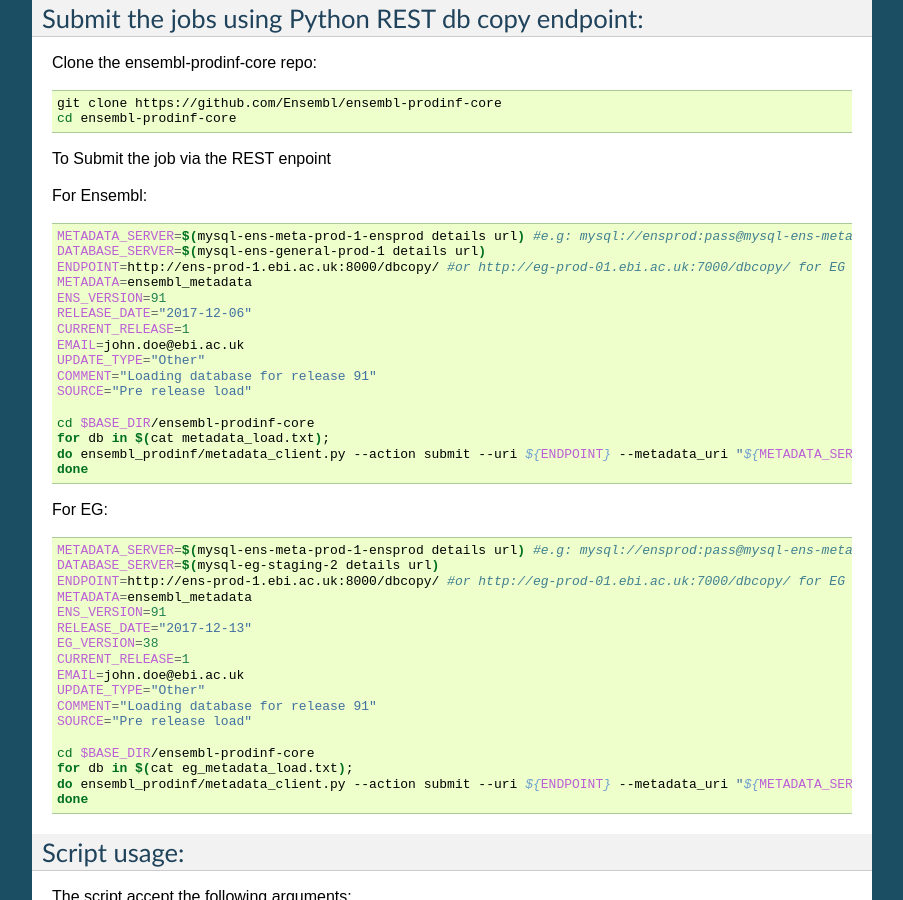
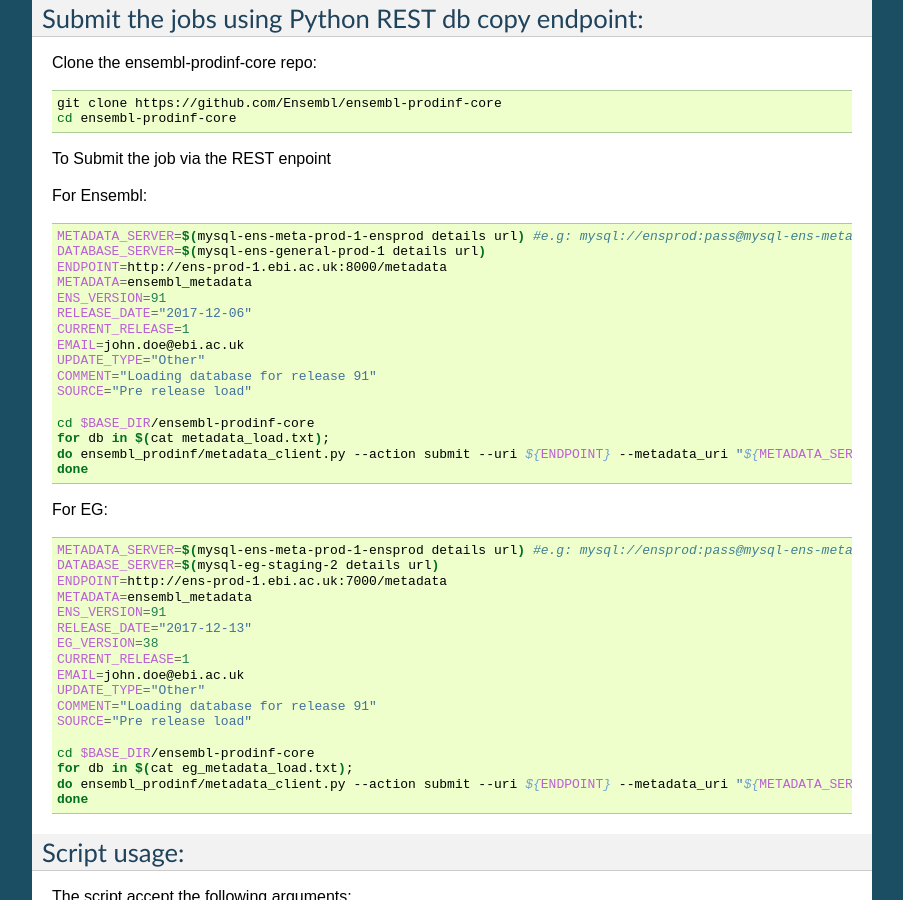
Before and after one commit to Ensembl/ensembl-prodinf-datachecks, a Sphinx documentation site: the page built from docs/bulk_metadata_load.rst, in a window 1280 px wide and 900 px high, scrolled down 710 px. Shown: the whole window, without its empty margins (198-1101 px from the left). Built offline with Sphinx 7.4.7, drawn with Linux system fonts in a browser that asks for light colours; some of the changed text lies outside the part shown.

Commit message:
Update bulk_metadata_load.rst
updated to use nginx redirect

```diff
--- a/docs/bulk_metadata_load.rst
+++ b/docs/bulk_metadata_load.rst
@@ -58,7 +58,7 @@
 
   METADATA_SERVER=$(mysql-ens-meta-prod-1-ensprod details url) #e.g: mysql://ensprod:pass@mysql-ens-meta-prod-1:4483/
   DATABASE_SERVER=$(mysql-ens-general-prod-1 details url)
-  ENDPOINT=http://ens-prod-1.ebi.ac.uk:8000/dbcopy/ #or http://eg-prod-01.ebi.ac.uk:7000/dbcopy/ for EG
+  ENDPOINT=http://ens-prod-1.ebi.ac.uk:8000/metadata
   METADATA=ensembl_metadata
   ENS_VERSION=91
   RELEASE_DATE="2017-12-06"
@@ -79,7 +79,7 @@
 
   METADATA_SERVER=$(mysql-ens-meta-prod-1-ensprod details url) #e.g: mysql://ensprod:pass@mysql-ens-meta-prod-1:4483/
   DATABASE_SERVER=$(mysql-eg-staging-2 details url)
-  ENDPOINT=http://ens-prod-1.ebi.ac.uk:8000/dbcopy/ #or http://eg-prod-01.ebi.ac.uk:7000/dbcopy/ for EG
+  ENDPOINT=http://ens-prod-1.ebi.ac.uk:7000/metadata
   METADATA=ensembl_metadata
   ENS_VERSION=91
   RELEASE_DATE="2017-12-13"
@@ -155,5 +155,5 @@
 
 .. code-block:: bash
 
-  ensembl_prodinf/metadata_client.py --action list --uri http://ens-prod-1.ebi.ac.uk:8002
-  ensembl_prodinf/metadata_client.py --action list --uri http://eg-prod-01.ebi.ac.uk:7002
+  ensembl_prodinf/metadata_client.py --action list --uri http://ens-prod-1.ebi.ac.uk:8000/metadata
+  ensembl_prodinf/metadata_client.py --action list --uri http://eg-prod-01.ebi.ac.uk:7000/metadata
```
